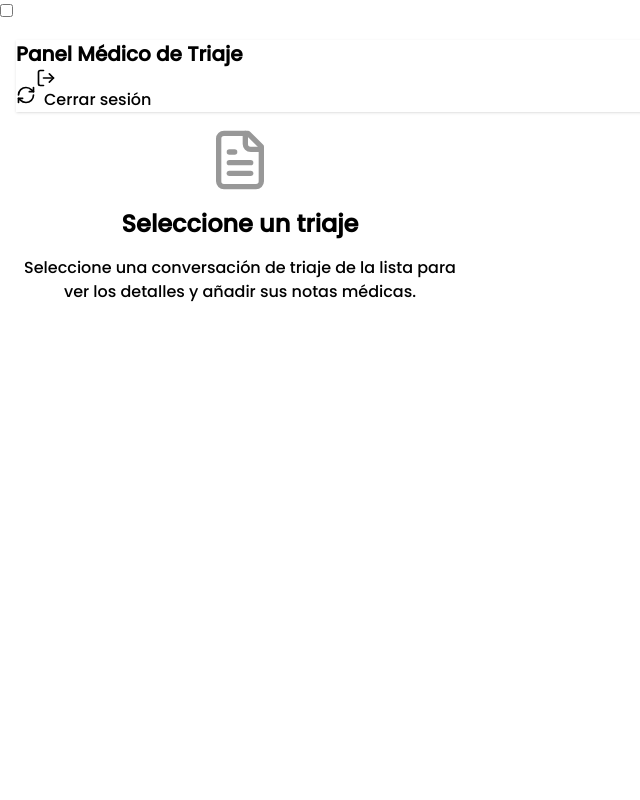
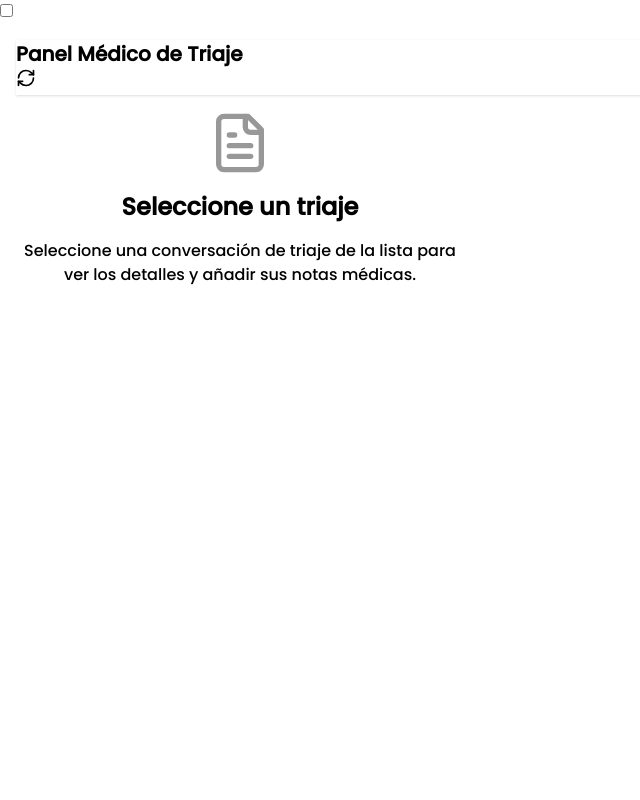
Before and after one commit to juanesmontoya/triage_web, a React (Vite) app in the folder Frontend/: page /panelmedico in a window 1280 px wide. Shown: the top 800 px of the page, without its empty margins (0-640 px from the left). Built offline with nearby package versions, Linux system fonts and the light colour scheme.

Commit message:
Correccion: boton login y comente el boton cerrar sesion en panel medico

```diff
--- a/Frontend/src/components/Login.jsx
+++ b/Frontend/src/components/Login.jsx
@@ -47,7 +47,7 @@ function Login() {
                 <div className="modal-box">
                     <form onSubmit={handleSubmit(onSubmit)} method="dialog">
                         <Link
-                            to="/panelmedico"
+                            to="/"
                             className="btn btn-sm btn-circle btn-ghost absolute right-2 top-2"
                             onClick={() => document.getElementById("my_modal_3")?.close()}
                         >
--- a/Frontend/src/components/Panelmedico.jsx
+++ b/Frontend/src/components/Panelmedico.jsx
@@ -464,10 +464,10 @@ const Panelmedico = () => {
                         <button className="btn btn-ghost" onClick={loadConversations}>
                             <RefreshCw className="w-5 h-5" />
                         </button>
-                        <button className="btn btn-ghost">
+                        {/*<button onClick={Logout} className="btn btn-ghost">
                             <LogOut className="w-5 h-5" />
                             <span className="hidden md:inline ml-2">Cerrar sesión</span>
-                        </button>
+                        </button>*/}
                         <label htmlFor="my-drawer-2" className="btn btn-primary drawer-button lg:hidden">
                             <svg xmlns="http://www.w3.org/2000/svg" className="h-5 w-5" fill="none" viewBox="0 0 24 24" stroke="currentColor"><path strokeLinecap="round" strokeLinejoin="round" strokeWidth="2" d="M4 6h16M4 12h16M4 18h7" /></svg>
                         </label>
```
